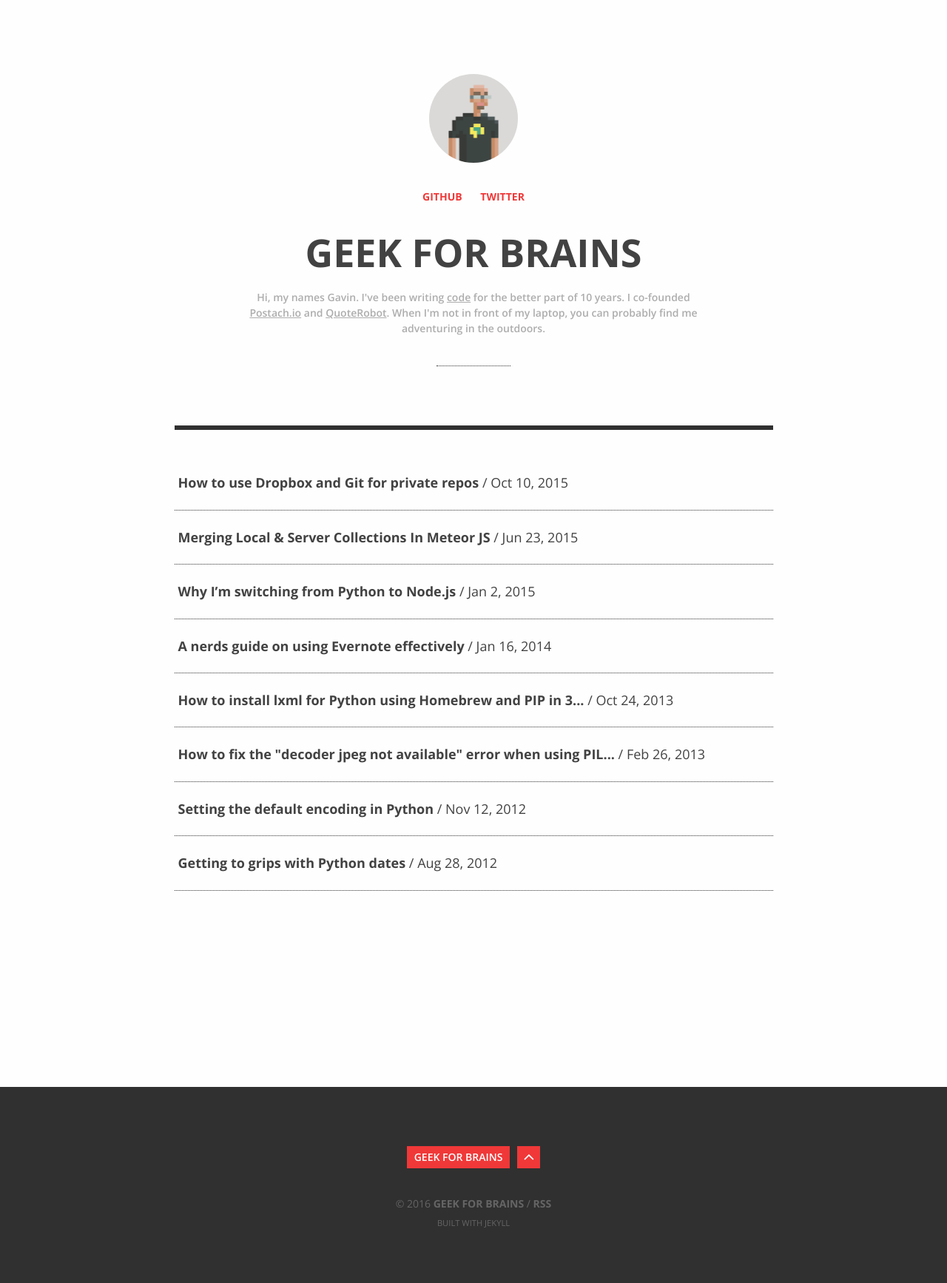
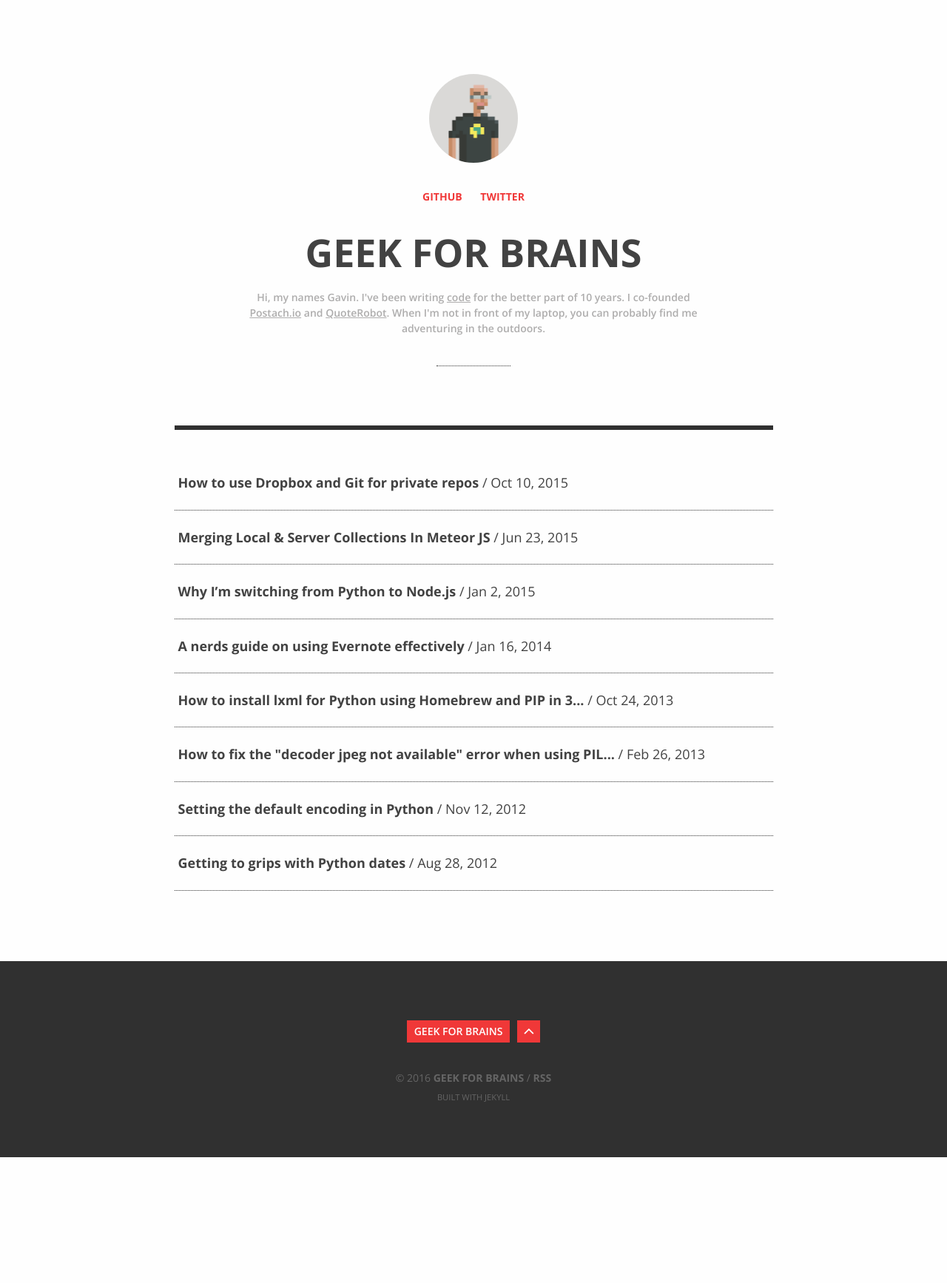
Before and after one commit to geekforbrains/geekforbrains.github.io, a Jekyll site: the page built from index.html, in a window 1280 px wide. Shown: the whole page at 74% size. Built offline with Jekyll 4.4.1, drawn with Linux system fonts in a browser that asks for light colours; nearby versions of some CDN libraries; after the commit the page ends 1564 px from its top, so only the background shows below that.

Commit message:
Disabling pagination for now to get rid of extra white space.

```diff
--- a/index.html
+++ b/index.html
@@ -22,7 +22,7 @@ layout: default
   {% endfor %}
 </ol>
 
-<div class="post-navigation">
+<!-- <div class="post-navigation">
   <nav class="pagination" role="navigation">
     {% if paginator.previous_page %}
       <a class="newer-posts" href="{{ paginator.previous_page_path }}">&larr; Newer Posts</a>
@@ -33,3 +33,4 @@ layout: default
     {% endif %}
   </nav>
 </div>
+ -->
```
